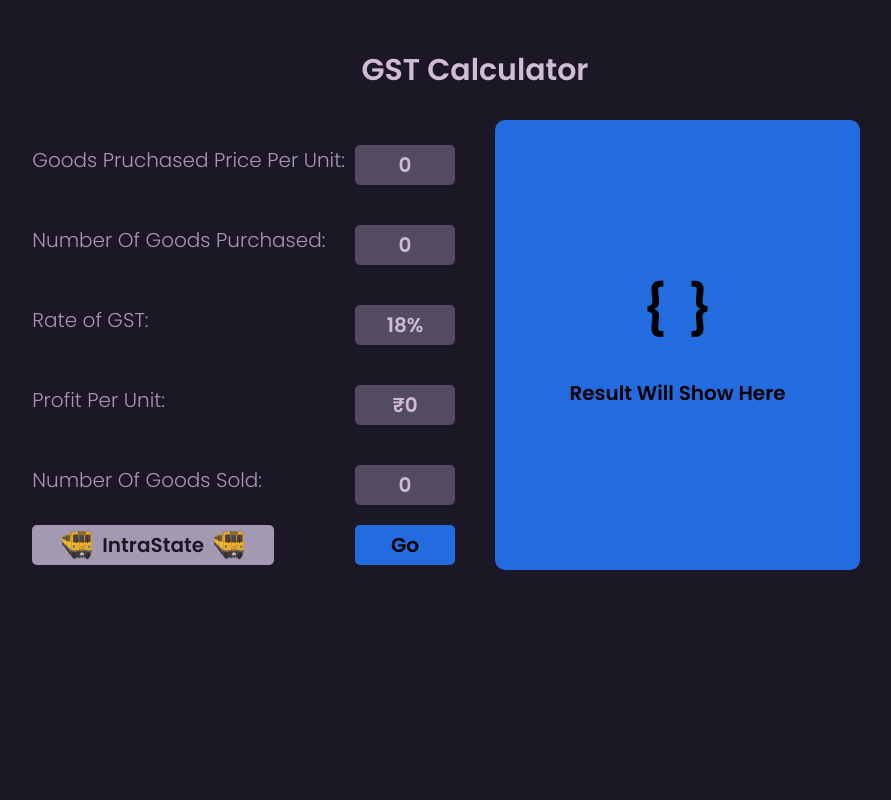
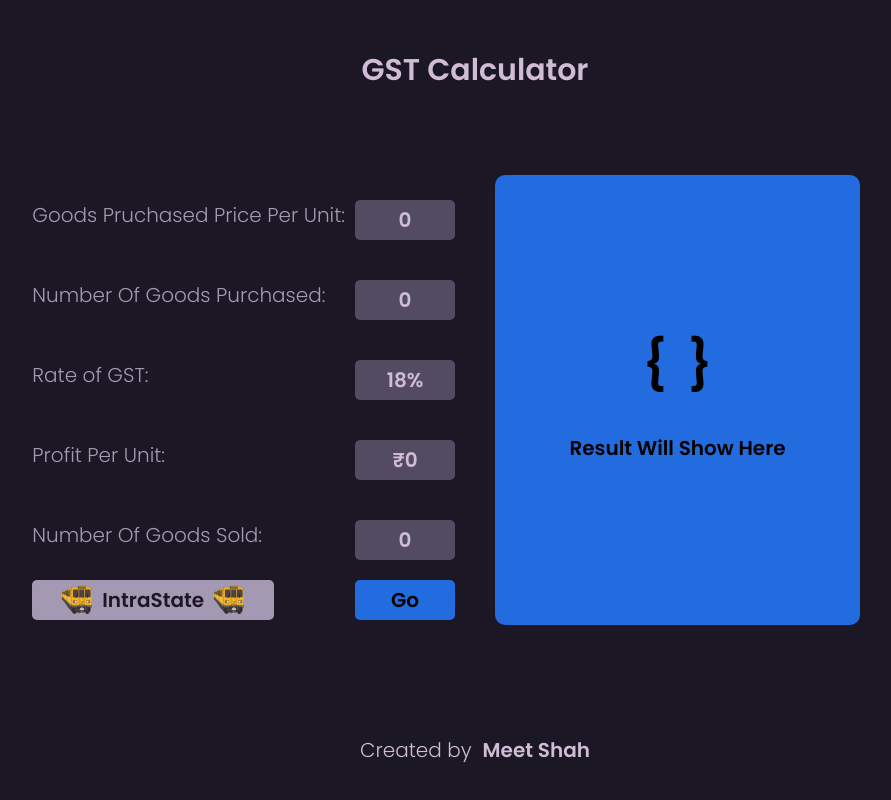
Before and after one commit to MeetCoding/gst-calculator-india, a React (Create React App) app: page / in a window 1280 px wide. Shown: the whole page, without its empty margins (165-1056 px from the left). Built offline with nearby package versions, Linux system fonts and the light colour scheme.

Commit message:
built footer

```diff
--- a/src/App.css
+++ b/src/App.css
@@ -1,9 +1,13 @@
+#root {
+    height: 100%;
+    width: 100%;
+}
 .app {
     height: 100%;
     width: 100%;
     display: grid;
-    grid-template-columns: 1fr 1fr;
-    grid-template-rows: 100px 1fr;
+    grid-template-columns: repeat(2, 1fr);
+    grid-template-rows: 100px 1fr 100px;
     grid-column-gap: 0px;
     grid-row-gap: 0px;
 }
--- a/src/App.js
+++ b/src/App.js
@@ -2,6 +2,7 @@ import React, { useState } from 'react';
 import Header from './components/header/Header'
 import Feed from './components/feed/Feed'
 import Result from './components/result/Result'
+import Footer from './components/footer/Footer'
 import './App.css';
 
 function App() {
@@ -13,6 +14,7 @@ function App() {
       <Header />
       <Feed setFeedData={setFeedData} />
       <Result data={feedData} />
+      <Footer />
     </div>
   );
 }
--- a/src/components/footer/Footer.css
+++ b/src/components/footer/Footer.css
@@ -1,17 +1,21 @@
-.header {
-    grid-area: 1 / 1 / 2 / 3;
+.footer {
+    grid-area: 3 / 1 / 4 / 3;
     display: grid;
     place-items: center;
 }
-.heading {
+.footing {
     font-family: 'Poppins', sans-serif;
-    font-weight: bold;
-    font-size: 30px;
+    font-size: 20px;
     color: var(--pink);
-    transform: translateY(20px);
+}
+.footing > strong > a {
+    font-family: 'Poppins', sans-serif;
+    font-size: 20px;
+    color: var(--pink);
+    text-decoration: none;
 }
 @media (max-width: 800px) {
-    .header {
+    .footer {
         height: 100px;
     }
 }
--- a/src/components/footer/Footer.js
+++ b/src/components/footer/Footer.js
@@ -5,7 +5,18 @@ export default class Footer extends Component {
     render() {
         return (
             <div className='footer'>
-
+                <span className='footing'>
+                    Created by &nbsp;
+                    <strong>
+                        <a
+                            href='https://twitter.com/MeetCoding'
+                            rel='noreferrer'
+                            target='_blank'
+                        >
+                            Meet Shah
+                        </a>
+                    </strong>
+                </span>
             </div>
         )
     }
```
